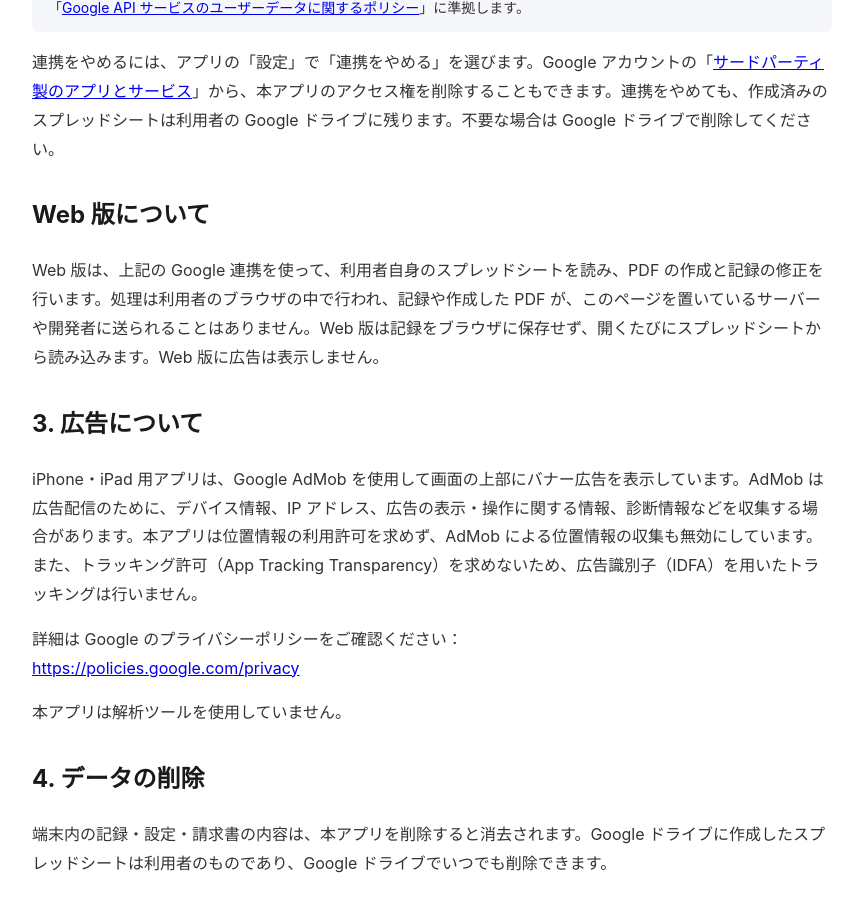
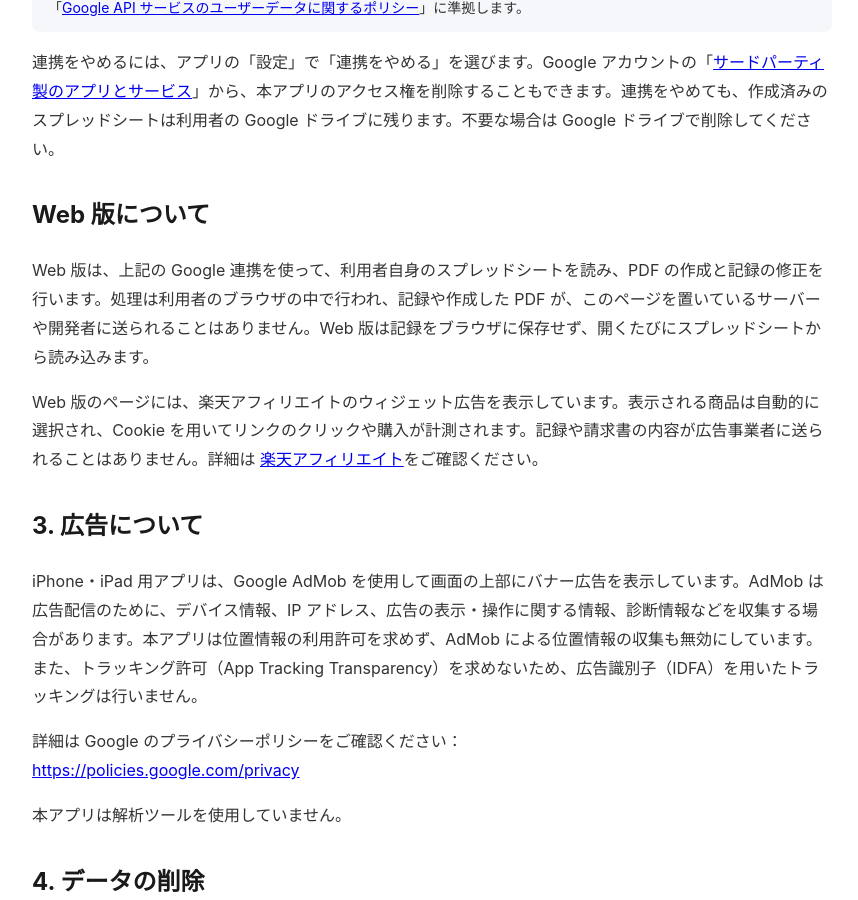
Before and after one commit to wat--/app-policies, a Jekyll site: the page apps/work-report/privacy-policy.html, which Jekyll copies as it is, in a window 1280 px wide and 900 px high, scrolled down 1465 px. Shown: the whole window, without its empty margins (208-1066 px from the left). Built offline with Jekyll 4.4.1, drawn with Linux system fonts in a browser that asks for light colours.

Commit message:
作業実績 Web 版: ページ上部に楽天のウィジェット広告を追加、プライバシーポリシーを更新
Co-Authored-By: Claude <noreply@anthropic.com>

```diff
--- a/apps/work-report/privacy-policy.html
+++ b/apps/work-report/privacy-policy.html
@@ -59,7 +59,8 @@
     <p>連携をやめるには、アプリの「設定」で「連携をやめる」を選びます。Google アカウントの「<a href="https://myaccount.google.com/connections" target="_blank" rel="noopener">サードパーティ製のアプリとサービス</a>」から、本アプリのアクセス権を削除することもできます。連携をやめても、作成済みのスプレッドシートは利用者の Google ドライブに残ります。不要な場合は Google ドライブで削除してください。</p>
 
     <h2>Web 版について</h2>
-    <p>Web 版は、上記の Google 連携を使って、利用者自身のスプレッドシートを読み、PDF の作成と記録の修正を行います。処理は利用者のブラウザの中で行われ、記録や作成した PDF が、このページを置いているサーバーや開発者に送られることはありません。Web 版は記録をブラウザに保存せず、開くたびにスプレッドシートから読み込みます。Web 版に広告は表示しません。</p>
+    <p>Web 版は、上記の Google 連携を使って、利用者自身のスプレッドシートを読み、PDF の作成と記録の修正を行います。処理は利用者のブラウザの中で行われ、記録や作成した PDF が、このページを置いているサーバーや開発者に送られることはありません。Web 版は記録をブラウザに保存せず、開くたびにスプレッドシートから読み込みます。</p>
+    <p>Web 版のページには、楽天アフィリエイトのウィジェット広告を表示しています。表示される商品は自動的に選択され、Cookie を用いてリンクのクリックや購入が計測されます。記録や請求書の内容が広告事業者に送られることはありません。詳細は <a href="https://affiliate.rakuten.co.jp/" target="_blank" rel="noopener">楽天アフィリエイト</a>をご確認ください。</p>
 
     <h2>3. 広告について</h2>
     <p>iPhone・iPad 用アプリは、Google AdMob を使用して画面の上部にバナー広告を表示しています。AdMob は広告配信のために、デバイス情報、IP アドレス、広告の表示・操作に関する情報、診断情報などを収集する場合があります。本アプリは位置情報の利用許可を求めず、AdMob による位置情報の収集も無効にしています。また、トラッキング許可（App Tracking Transparency）を求めないため、広告識別子（IDFA）を用いたトラッキングは行いません。</p>
```
Also changed, not shown: apps/work-report/web/index.html (+19 -0 lines), apps/work-report/web/style.css (+8 -0 lines).
